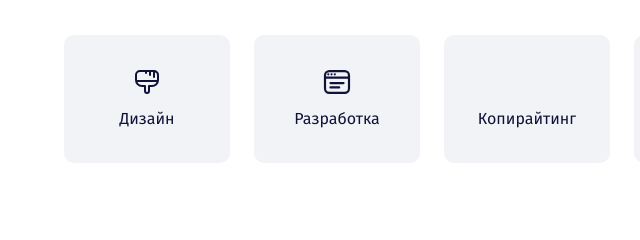
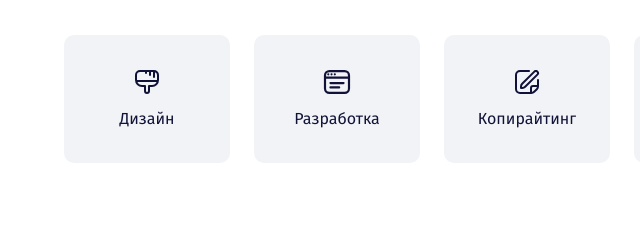
Before and after one commit to nikagl777/findyourjob, a plain HTML site: page index.html in a window 1280 px wide. Shown: the part 747-987 px from the top of the page, 18-658 px from the left. Drawn offline with Linux system fonts and the light colour scheme.

Commit message:
Add files via upload

```diff
--- a/index.html
+++ b/index.html
@@ -111,7 +111,7 @@
                 <div class="col-lg-2 col-md-4 mb-4 mb-lg-0 col-sm-6">
                     <a href="#" class="card d-flex flex-column align-items-center">
                         <svg height="24" class="card-icon">
-                            <use href="img/icons.svg#copy"></use>
+                            <use href="img/icons.svg#edit"></use>
                         </svg>
                         <span class="card-text">Копирайтинг</span>
                         <!-- /.card-text -->
```
